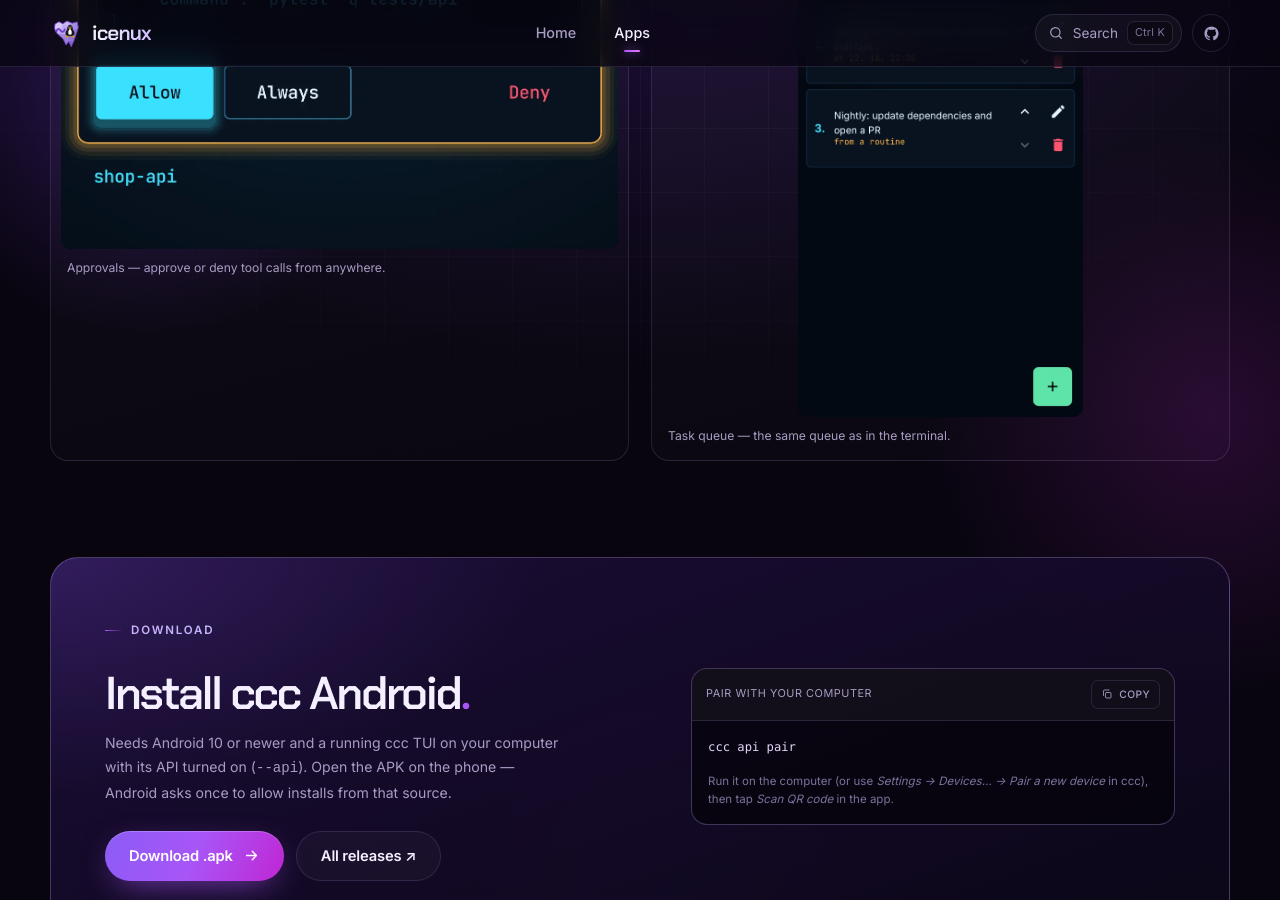
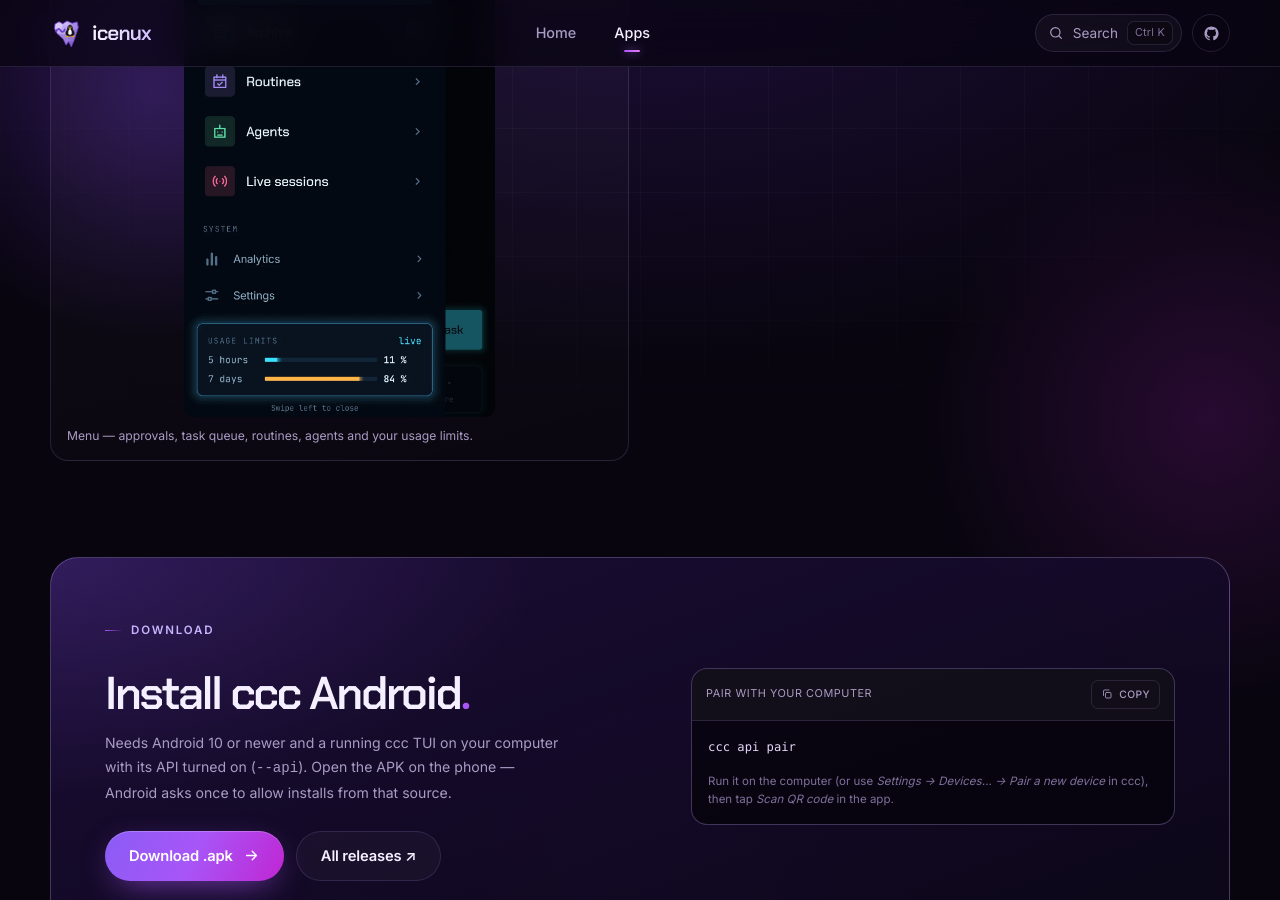
Before and after one commit to Icenux/icenux.github.io, a Jekyll site: the page built from apps/ccc-android.html, in a window 1280 px wide and 900 px high, scrolled down 2774 px. Built offline with Jekyll 4.4.1, drawn with Linux system fonts in a browser that asks for light colours.

Commit message:
fix(web): screenshoty ccc Android z telefonu (anonymizované) (#19)
Dashboard, konverzace a menu pořízené na skutečném zařízení se
současným UI; názvy projektů nahrazeny vymyšlenými, stavový
a navigační pruh telefonu oříznut. Prázdné obrazovky schvalování
a úkolů nahrazeno menu.


Claude-Session: https://claude.ai/code/session_01SVGUkj7oN34QWw7jvsNm29

Co-authored-by: Claude Sonnet 5.5 <noreply@anthropic.com>

```diff
--- a/apps/ccc-android.html
+++ b/apps/ccc-android.html
@@ -29,7 +29,7 @@ next: [ccc, repo-doctor]
             </ul>
           </div>
           <figure class="app-hero__shot shot shot--portrait">
-            <img src="/assets/apps/ccc-android/dashboard.webp" alt="ccc Android app dashboard with conversations that need you" width="1233" height="2673">
+            <img src="/assets/apps/ccc-android/dashboard.webp" alt="ccc Android app dashboard with conversations that need you" width="1080" height="2152">
             <figcaption>Dashboard — what needs you, and every conversation at a glance.</figcaption>
           </figure>
         </div>
@@ -96,20 +96,16 @@ next: [ccc, repo-doctor]
         </div>
         <div class="shots">
           <figure class="shot shot--portrait reveal">
-            <img src="/assets/apps/ccc-android/dashboard.webp" alt="ccc Android app dashboard with conversations that need you" width="1233" height="2673" loading="lazy">
+            <img src="/assets/apps/ccc-android/dashboard.webp" alt="ccc Android app dashboard with conversations that need you" width="1080" height="2152" loading="lazy">
             <figcaption>Dashboard — what needs you, and every conversation at a glance.</figcaption>
           </figure>
           <figure class="shot shot--portrait reveal">
-            <img src="/assets/apps/ccc-android/conversations.webp" alt="ccc Android app conversations list" width="1233" height="2673" loading="lazy">
+            <img src="/assets/apps/ccc-android/conversations.webp" alt="ccc Android app conversations list" width="1080" height="2152" loading="lazy">
             <figcaption>Conversations — grouped by project, with state, queue and goal loop.</figcaption>
           </figure>
           <figure class="shot shot--portrait reveal">
-            <img src="/assets/apps/ccc-android/approvals.webp" alt="ccc Android app approvals screen" width="1233" height="1000" loading="lazy">
-            <figcaption>Approvals — approve or deny tool calls from anywhere.</figcaption>
-          </figure>
-          <figure class="shot shot--portrait reveal">
-            <img src="/assets/apps/ccc-android/tasks.webp" alt="ccc Android app task queue" width="1233" height="2673" loading="lazy">
-            <figcaption>Task queue — the same queue as in the terminal.</figcaption>
+            <img src="/assets/apps/ccc-android/menu.webp" alt="ccc Android app side menu with approvals, task queue, archive, routines, agents and usage limits" width="1080" height="2152" loading="lazy">
+            <figcaption>Menu — approvals, task queue, routines, agents and your usage limits.</figcaption>
           </figure>
         </div>
       </div>
```
Also changed, not shown: assets/apps/ccc-android/approvals.webp (deleted), assets/apps/ccc-android/card.webp, assets/apps/ccc-android/conversations.webp, assets/apps/ccc-android/dashboard.webp, assets/apps/ccc-android/menu.webp (added), assets/apps/ccc-android/tasks.webp (deleted).
